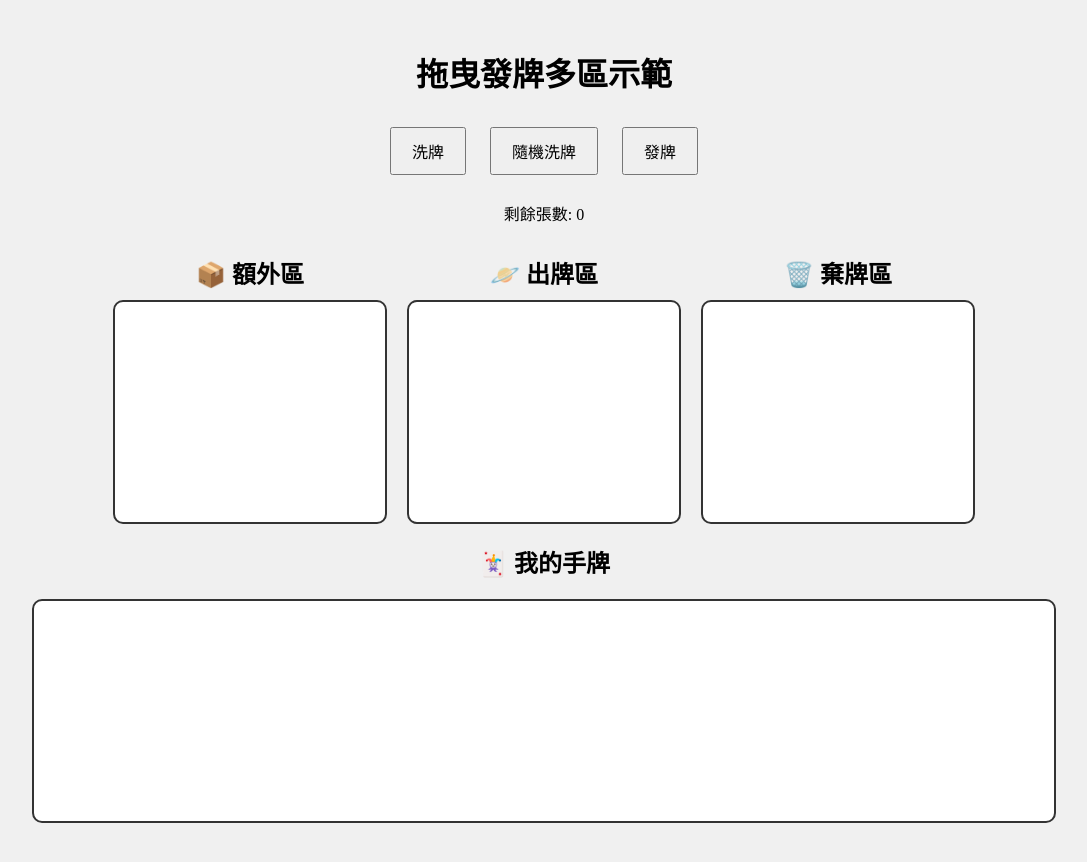
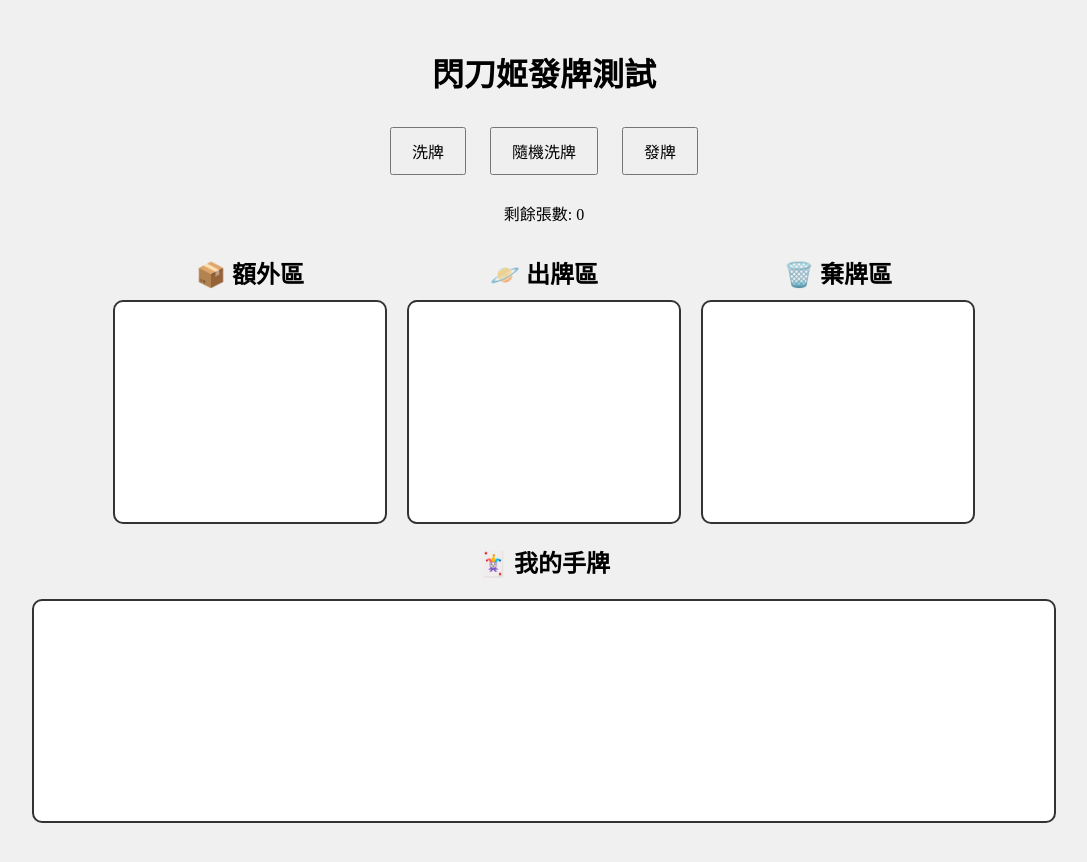
Before and after one commit to zichangisfine/Web20250605, a plain HTML site: page pages/deck3.html in a window 1280 px wide. Shown: the whole page, without its empty margins (96-1183 px from the left). Drawn offline with Linux system fonts and the light colour scheme.

Commit message:
Add files via upload

```diff
--- a/pages/deck3.html
+++ b/pages/deck3.html
@@ -56,7 +56,7 @@
 </head>
 <body>
 
-<h1>拖曳發牌多區示範</h1>
+<h1>閃刀姬發牌測試</h1>
 <button onclick="shuffleDeck()">洗牌</button>
 <button onclick="randomShuffleDeck()">隨機洗牌</button>
 <button onclick="dealCard()">發牌</button>
```
